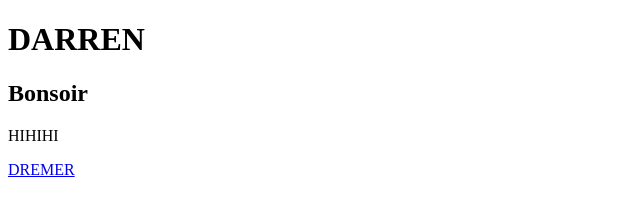
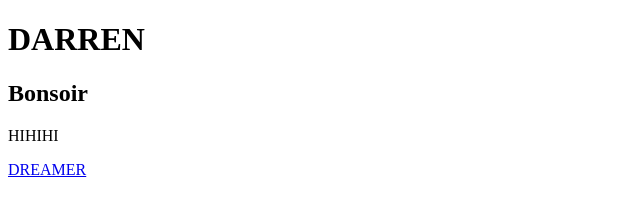
Before and after one commit to GabrielL14/MyFirstTestWebSite, a plain HTML site: page index.html in a window 1280 px wide. Shown: the full height of the page, 0-640 px from the left. Drawn offline with Linux system fonts and the light colour scheme.

Commit message:
Update index.html

```diff
--- a/index.html
+++ b/index.html
@@ -9,6 +9,6 @@
     <h1>DARREN</h1>
     <h2>Bonsoir</h2>
     <p>HIHIHI</p>
-    <a href = https://www.youtube.com/watch?v=lTeFQr3S4gw>DREMER</a>
+    <a href = https://www.youtube.com/watch?v=lTeFQr3S4gw>DREAMER</a>
   </body>
 </html>
```
